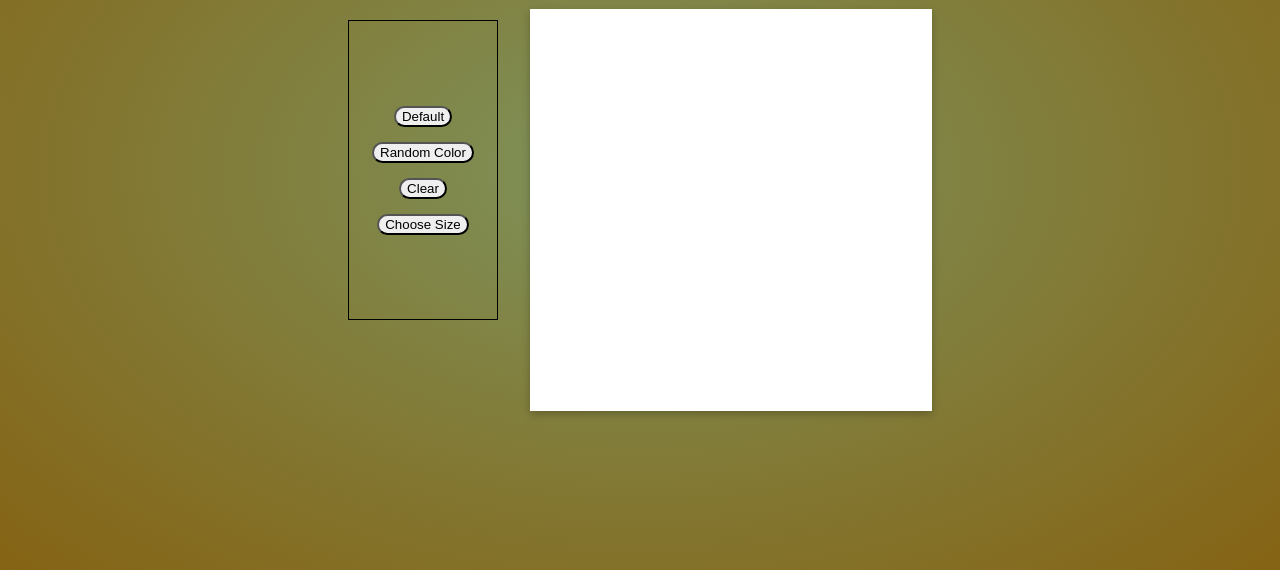
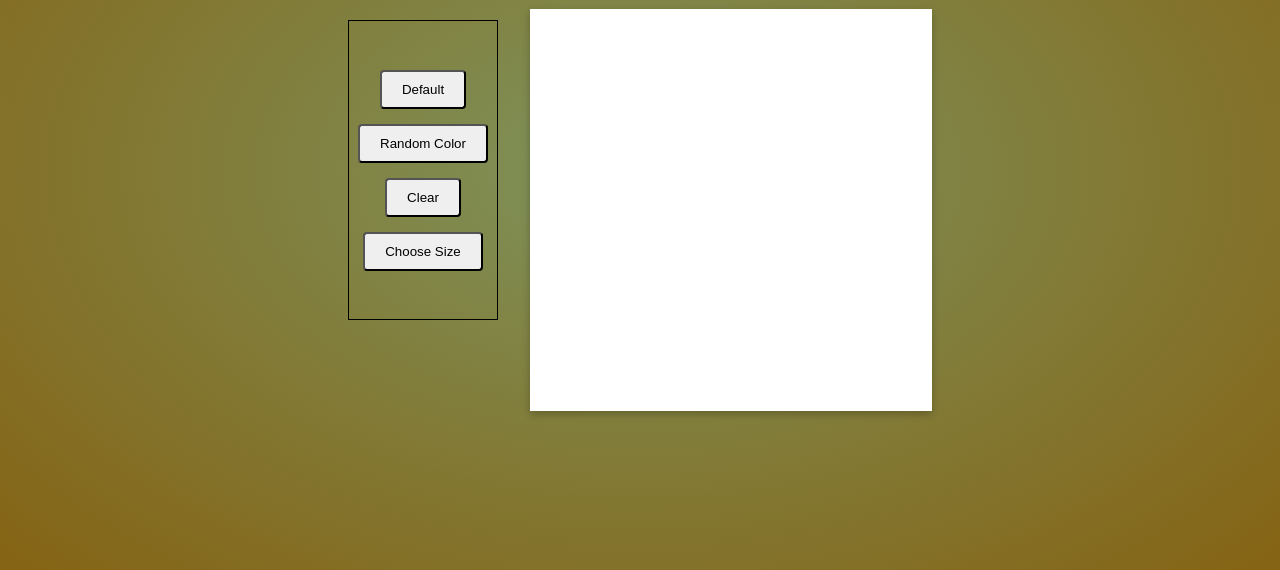
Before and after one commit to snune070/Project-Etch-A-Sketch, a plain HTML site: page index.html in a window 1280 px wide. Shown: the part 238-808 px from the top of the page. Drawn offline with Linux system fonts and the light colour scheme.

Commit message:
Styled buttons, border radius reduced

```diff
--- a/CSS/styles.css
+++ b/CSS/styles.css
@@ -25,7 +25,8 @@ html, body {
 }
 
 button {
-    border-radius: 24px;
+    border-radius: 4px;
+    padding: 10px 20px;
 }
 
 .sketchBox {
@@ -48,7 +49,7 @@ button {
     margin: 0;
 }
 
-:root{
+:root {
     --rowNum: 16;
     --colNum: 16;
     --color: 'black';
```
